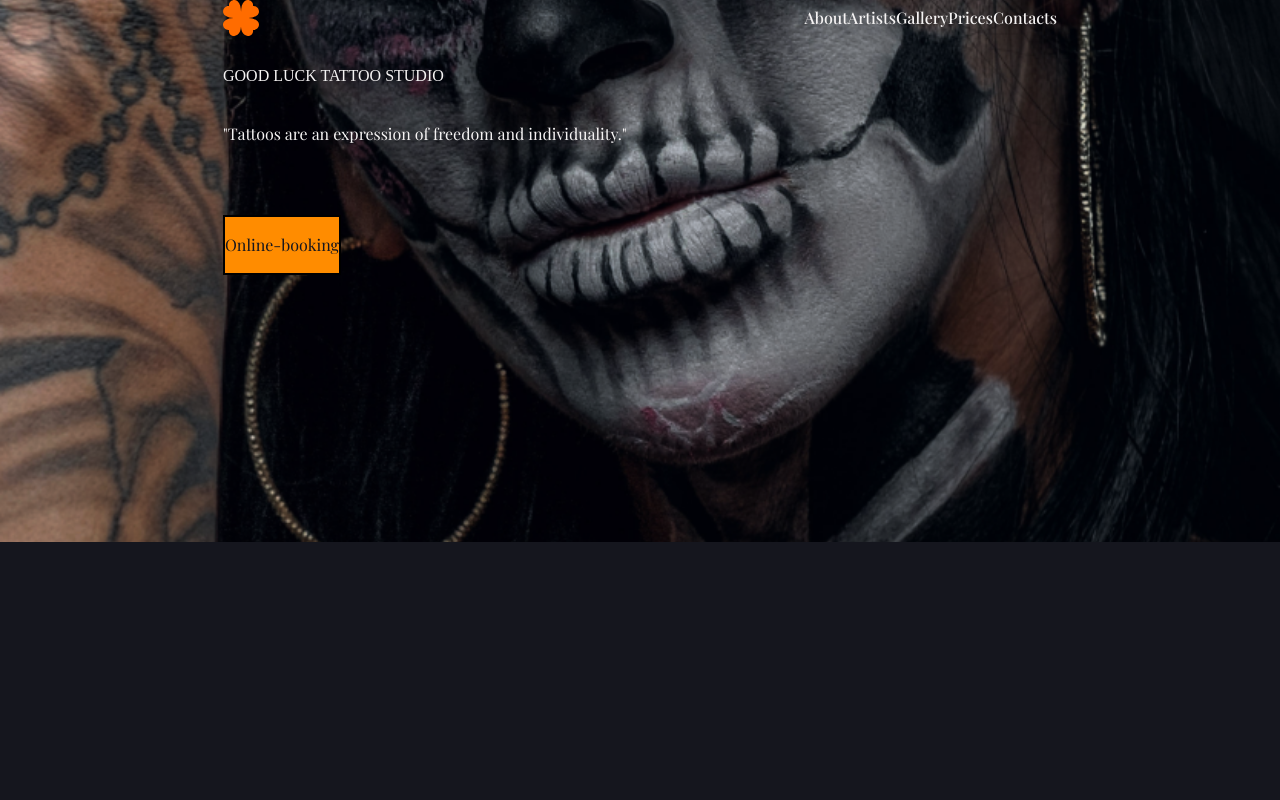
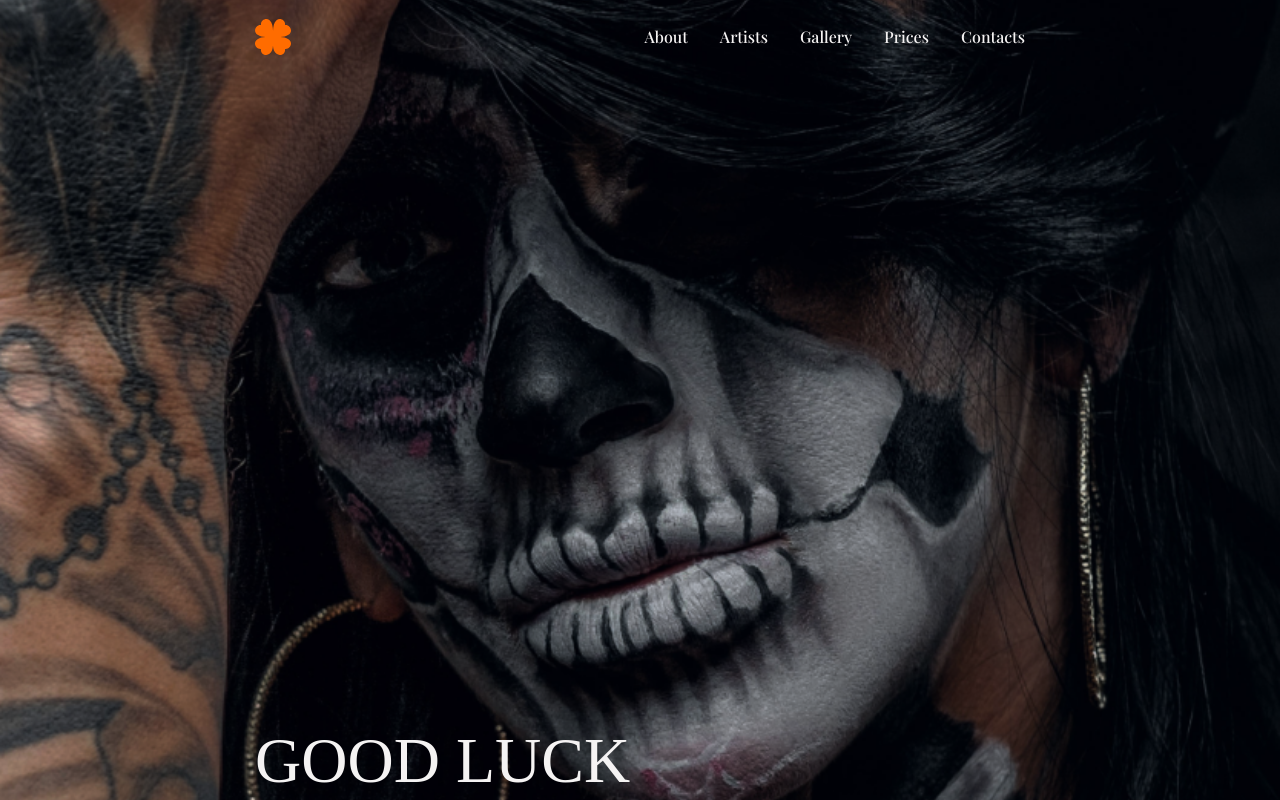
Before and after one commit to ViktorSvertoka/tattoo-studio, a Next.js app: page / in a window 1280 px wide. Shown: the top 800 px of the page. Built offline with nearby package versions, Linux system fonts and the light colour scheme; a web font is replaced by a local one.

Commit message:
Styled(Files) Added hero tablet

```diff
--- a/src/components/Navbar.tsx
+++ b/src/components/Navbar.tsx
@@ -1,7 +1,7 @@
 const Navbar = () => {
   return (
     <nav>
-      <div className="flex lg:gap-10 lg:pt-5 lg:pb-5">
+      <div className="flex sm:gap-[32px] lg:gap-[38px] lg:pt-[19px] lg:pb-5">
         <a
           href="#"
           className="text-white font-playfair lg:text-[20px] font-medium leading-[30px] hover:text-[darkOrange]"
--- a/src/sections/Hero.tsx
+++ b/src/sections/Hero.tsx
@@ -1,23 +1,23 @@
-import Navbar from "../components/Navbar";
-import Logo from "../../public/icons/logo.svg";
+import Navbar from '../components/Navbar';
+import Logo from '../../public/icons/logo.svg';
 
 const Hero = () => {
   return (
     <section className="w-full h-full flex flex-col bg-heroMobile sm:bg-heroTablet lg:bg-heroDesktop bg-cover bg-center">
       <div className="container">
-        <div className="flex items-center justify-between">
+        <div className="flex items-center justify-between sm:pt-[19px]">
           <Logo width={36} height={36} />
           <Navbar />
         </div>
-        <h1 className="text-white font-rye lg:text-[80px] lg:mt-[155px] lg:w-[707px] leading-[80px] font-normal">
+        <h1 className="text-white font-rye sm:text-[64px] sm:mt-[670px] sm:w-[566px] sm:leading-[72px] lg:text-[80px] lg:mt-[155px] lg:w-[707px] lg:leading-[80px] font-normal">
           GOOD LUCK TATTOO STUDIO
         </h1>
-        <p className="text-white font-playfair lg:text-[24px] lg:pt-[37px] lg:w-[361px] leading-[36px] font-normal">
+        <p className="text-white font-playfair sm:text-[24px] sm:pt-[40px] sm:w-[361px] sm:leading-[36px] lg:text-[24px] lg:pt-[37px] lg:w-[361px] lg:leading-[36px] font-normal">
           &quot;Tattoos are an expression of freedom and individuality.&quot;
         </p>
         <button
           type="button"
-          className="text-black hover:text-[darkOrange] bg-[darkOrange] hover:bg-transparent border-2 hover:border-2 border-[black] hover:border-[darkOrange] lg:text-[24px] lg:w-[300px] lg:rounded-[50px] py-4 flex items-center justify-center mb-[267px] mt-[63px]"
+          className="text-black hover:text-[darkOrange] bg-[darkOrange] hover:bg-transparent border-2 hover:border-2 border-[black] hover:border-[darkOrange] text-[24px] w-[300px] rounded-[50px] py-4 flex items-center justify-center sm:mb-[150px] lg:mb-[267px] mt-[63px]"
         >
           Online-booking
         </button>
--- a/src/styles/globals.css
+++ b/src/styles/globals.css
@@ -1,6 +1,6 @@
-@import url("https://fonts.googleapis.com/css2?family=Rye&display=swap");
-@import url("https://fonts.googleapis.com/css2?family=Playfair+Display:ital,wght@0,400..900;1,400..900&display=swap");
-@import url("https://fonts.googleapis.com/css2?family=Orelega+One&display=swap");
+@import url('https://fonts.googleapis.com/css2?family=Rye&display=swap');
+@import url('https://fonts.googleapis.com/css2?family=Playfair+Display:ital,wght@0,400..900;1,400..900&display=swap');
+@import url('https://fonts.googleapis.com/css2?family=Orelega+One&display=swap');
 
 @tailwind base;
 @tailwind components;
@@ -19,7 +19,7 @@ html {
 }
 
 body {
-  font-family: "Playfair Display", serif;
+  font-family: 'Playfair Display', serif;
   background-color: #15161e;
   min-height: 100vh;
   width: 100%;
@@ -66,6 +66,7 @@ h6 {
   .container {
     width: 834px;
     margin: 0 auto;
+    padding: 0 32px;
   }
 }
 
```
